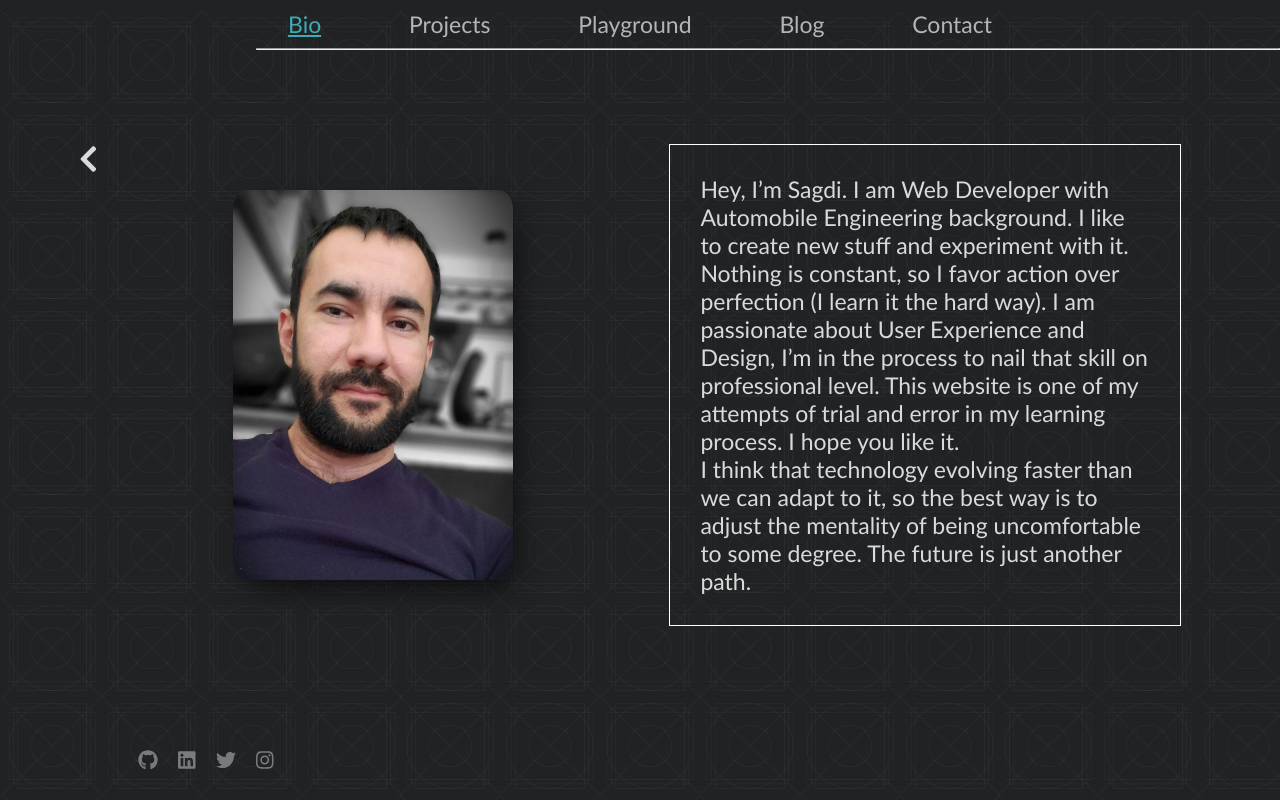
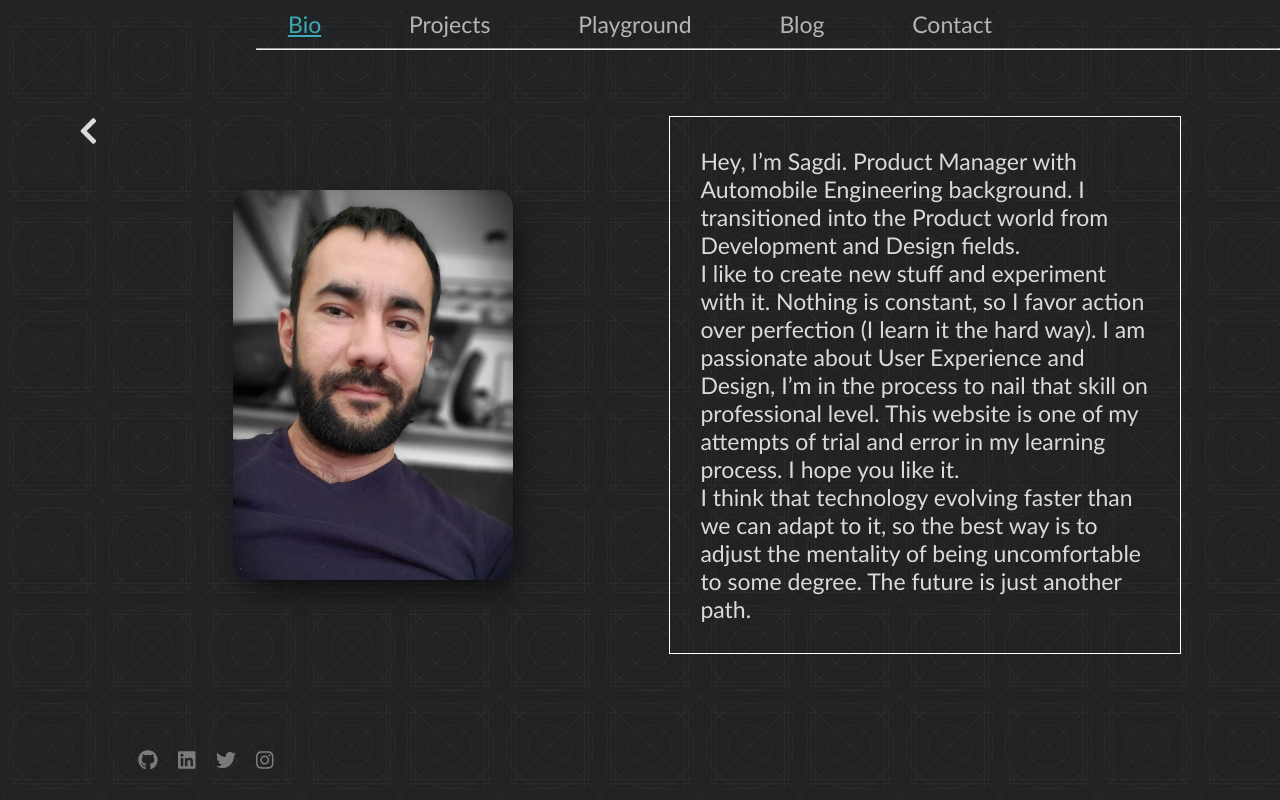
Before and after one commit to sagdish/dev-portfolio, a React (Create React App) app: page /about in a window 1280 px wide. Built offline with nearby package versions, Linux system fonts and the light colour scheme.

Commit message:
Update About.js

```diff
--- a/src/pages/About.js
+++ b/src/pages/About.js
@@ -47,7 +47,7 @@ function About(props) {
           }}
         >
           Hey, I’m Sagdi.
-          I am Web Developer with Automobile Engineering background. I like to create new stuff and experiment with it.
+          Product Manager with Automobile Engineering background. I transitioned into the Product world from Development and Design fields. <br/> I like to create new stuff and experiment with it.
           Nothing is constant, so I favor action over perfection (I learn it the hard way). I am passionate about User Experience and Design,
           I’m in the process to nail that skill on professional level. This website is one of my attempts of trial and error in my learning process.
           I hope you like it.
```
